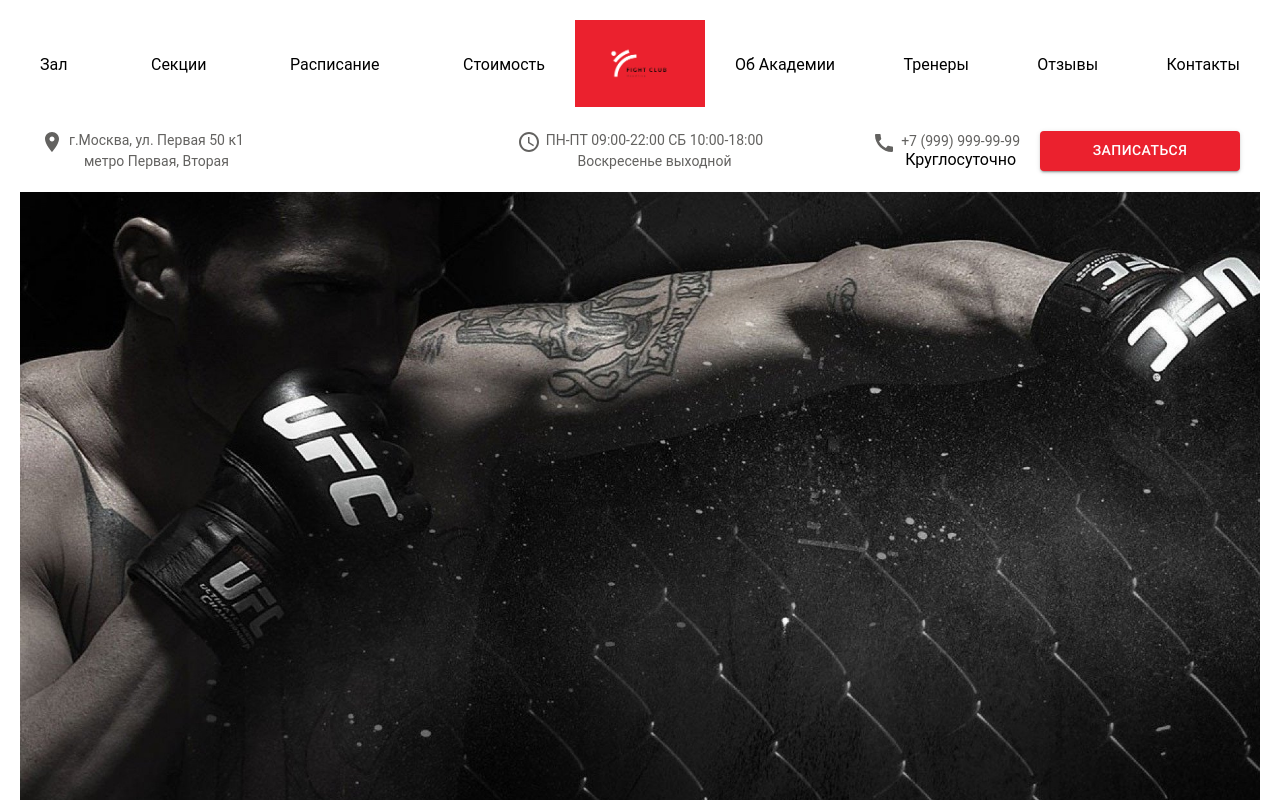
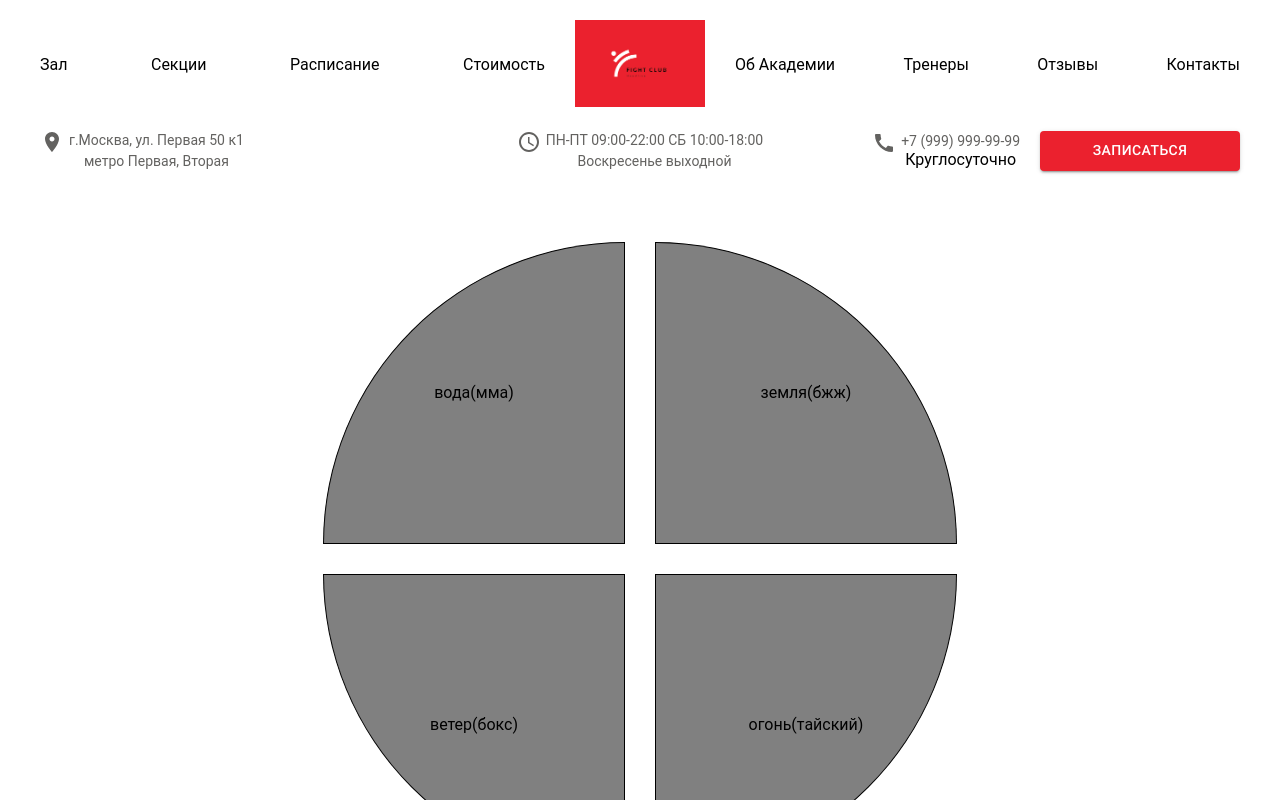
Before and after one commit to TamirlanShakh/fight-club, a React (Create React App) app: page / in a window 1280 px wide. Shown: the top 800 px of the page. Built offline with nearby package versions, Linux system fonts and the light colour scheme; a web font is replaced by a local one.

Commit message:
fix element

```diff
--- /dev/null
+++ b/src/includes/Phenomenon/Phenomenon.scss
@@ -0,0 +1,53 @@
+.phenomenons {
+    display: flex;
+    flex-direction: column;
+    justify-content: center;
+    align-items: center;
+    padding: 50px;
+    gap: 30px;
+    .element {
+        height: 300px;
+        width: 300px;
+        border: 1px solid #000;
+        text-align: center;
+        line-height: 300px;
+        cursor: pointer;
+        transition: 0.7s;
+        background-color: gray;
+        &:hover {
+            color: #fff;
+        }
+    }
+    &__top {
+        display: flex;
+        gap: 30px;
+        .mma {
+            border-radius: 100% 0 0 0;
+            &:hover {
+                background-color: cyan;
+            }
+        }
+        .bjj {
+            border-radius: 0 100% 0 0;
+            &:hover {
+                background-color: #a2653e;
+            }
+        }
+    }
+    &__bottom {
+        display: flex;
+        gap: 30px;
+        .box {
+            border-radius: 0 0 0 100%;
+            &:hover {
+                background-color: gray;
+            }
+        }
+        .thai-box {
+            border-radius: 0 0 100% 0;
+            &:hover {
+                background-color: firebrick;
+            }
+        }
+    }
+}
--- /dev/null
+++ b/src/includes/Phenomenon/index.tsx
@@ -0,0 +1,21 @@
+import React from 'react';
+import './Phenomenon.scss';
+
+const Phenomenon = () => {
+    return (
+        <>
+            <div className="phenomenons">
+                <div className="phenomenons__top">
+                    <div className="element mma">вода(мма)</div>
+                    <div className="element bjj">земля(бжж)</div>
+                </div>
+                <div className="phenomenons__bottom">
+                    <div className="element box">ветер(бокс)</div>
+                    <div className="element thai-box">огонь(тайский)</div>
+                </div>
+            </div>
+        </>
+    );
+};
+
+export default Phenomenon;
--- a/src/pages/Home/index.tsx
+++ b/src/pages/Home/index.tsx
@@ -2,12 +2,14 @@ import React from 'react';
 import Header from '../../includes/Header/index.tsx';
 import Footer from '../../includes/Footer/index.tsx';
 import SimpleSlider from '../../slider/Slider.tsx';
+import Phenomenon from '../../includes/Phenomenon/index.tsx';
 
 const Home = () => {
     return (
         <>
             <Header />
-            <SimpleSlider />
+            <Phenomenon />
+            {/* <SimpleSlider /> */}
             <Footer />
         </>
     );
```
